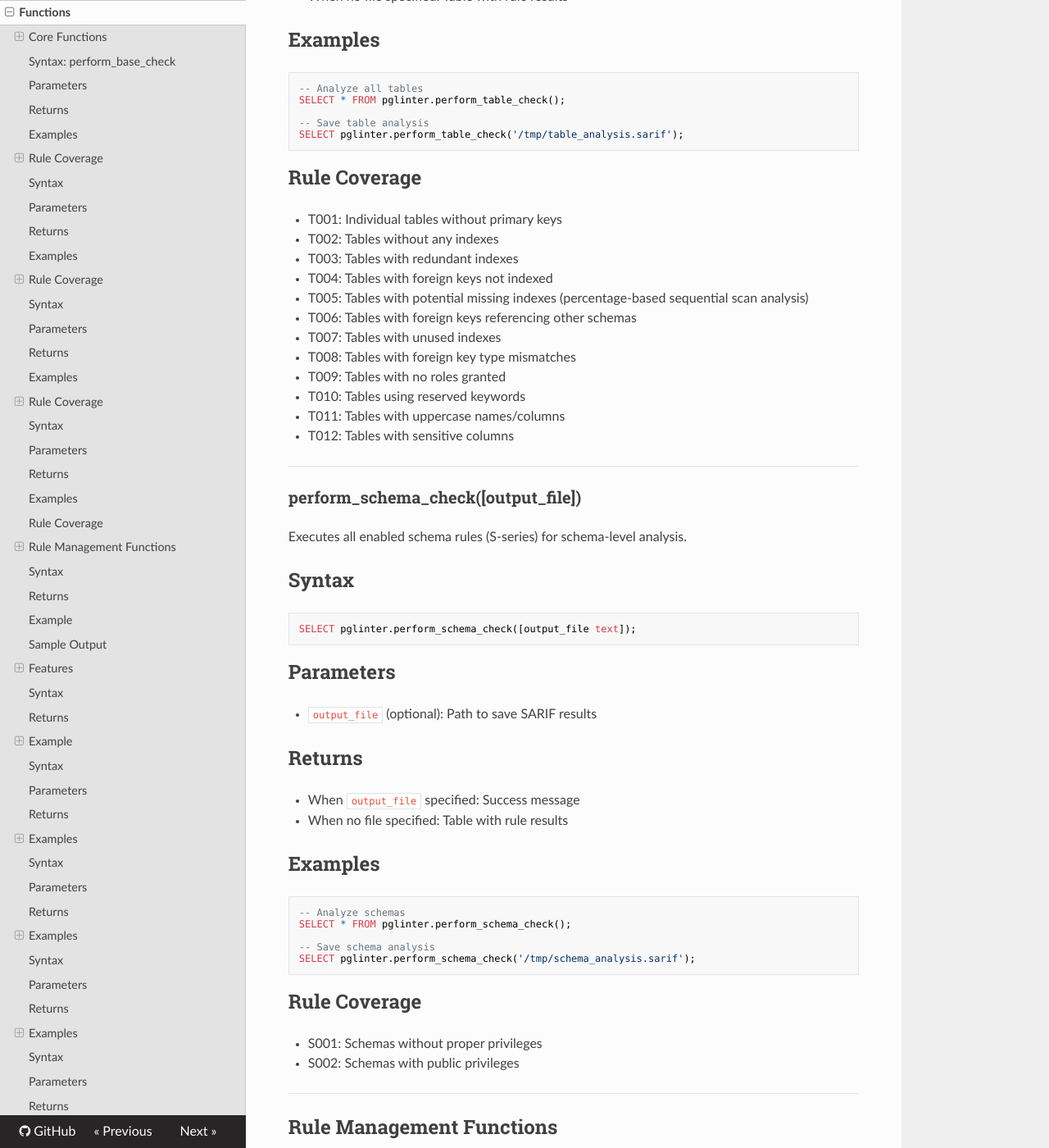
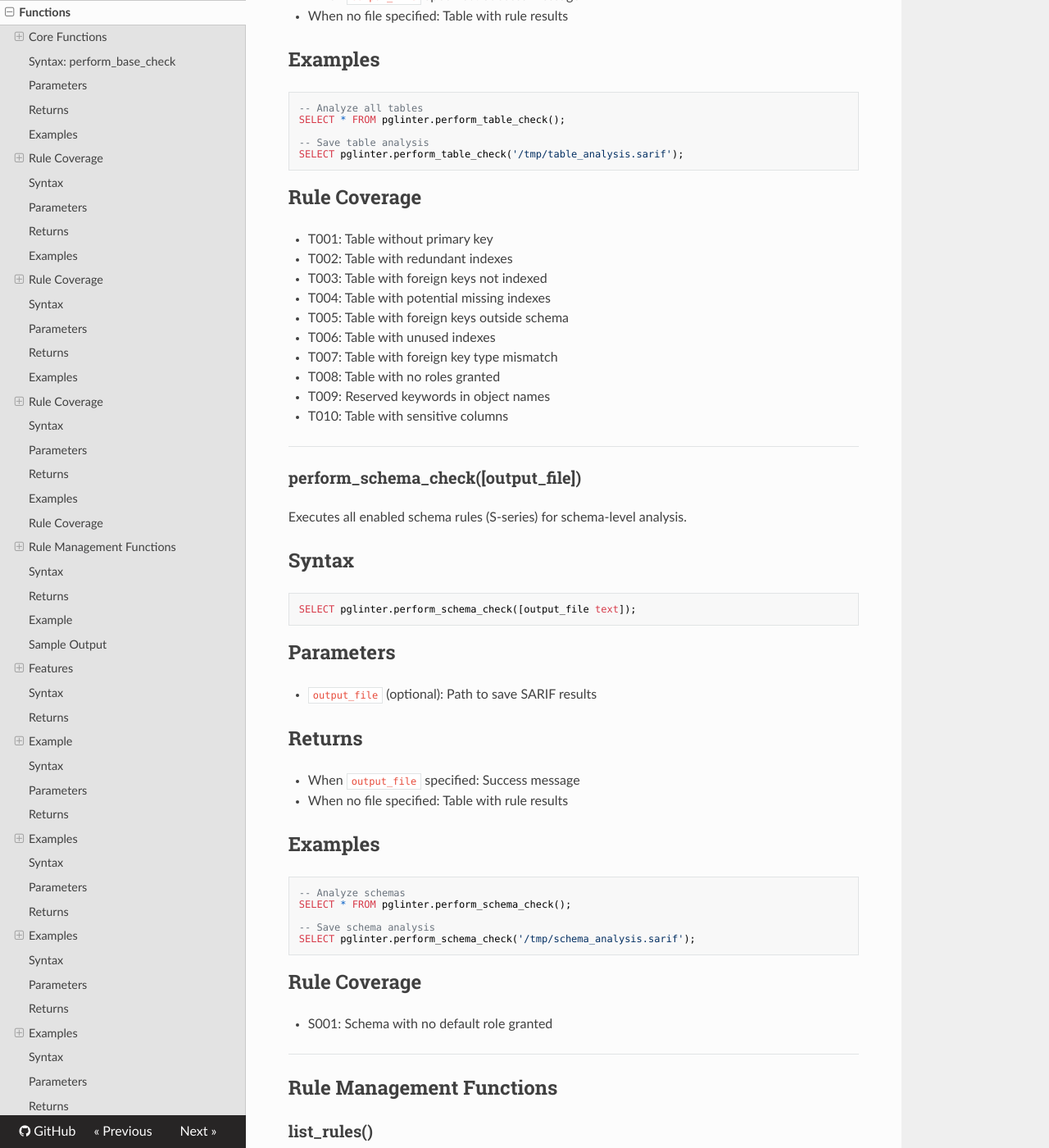
Before and after one commit to pmpetit/pglinter, an MkDocs documentation site: the page built from docs/functions/README.md, in a window 1280 px wide and 1400 px high, scrolled down 2372 px. Shown: the whole window at 82% size. Built offline with MkDocs 1.6.1, drawn with Linux system fonts in a browser that asks for light colours; nearby versions of some CDN libraries; some of the changed text lies outside the part shown.

Commit message:
fix functions description in doc

```diff
--- a/docs/functions/README.md
+++ b/docs/functions/README.md
@@ -45,7 +45,9 @@ SELECT pglinter.perform_base_check(
 - B003: Tables without indexes on foreign keys
 - B004: Unused indexes
 - B005: Unsecured public schema
-- B006: Tables with uppercase names/columns
+- B006: Objects with uppercase names
+- B007: Tables never selected
+- B008: Tables with foreign keys outside their schema
 
 ---
 
@@ -116,18 +117,16 @@ SELECT pglinter.perform_table_check('/tmp/table_analysis.sarif');
 
 ## Rule Coverage
 
-- T001: Individual tables without primary keys
-- T002: Tables without any indexes
-- T003: Tables with redundant indexes
-- T004: Tables with foreign keys not indexed
-- T005: Tables with potential missing indexes (percentage-based sequential scan analysis)
-- T006: Tables with foreign keys referencing other schemas
-- T007: Tables with unused indexes
-- T008: Tables with foreign key type mismatches
-- T009: Tables with no roles granted
-- T010: Tables using reserved keywords
-- T011: Tables with uppercase names/columns
-- T012: Tables with sensitive columns
+- T001: Table without primary key
+- T002: Table with redundant indexes
+- T003: Table with foreign keys not indexed
+- T004: Table with potential missing indexes
+- T005: Table with foreign keys outside schema
+- T006: Table with unused indexes
+- T007: Table with foreign key type mismatch
+- T008: Table with no roles granted
+- T009: Reserved keywords in object names
+- T010: Table with sensitive columns
 
 ---
 
@@ -162,8 +161,7 @@ SELECT pglinter.perform_schema_check('/tmp/schema_analysis.sarif');
 
 ## Rule Coverage
 
-- S001: Schemas without proper privileges
-- S002: Schemas with public privileges
+- S001: Schema with no default role granted
 
 ---
 
```
Also changed, not shown: other parts of docs/functions/README.md (+0 -1 lines).
